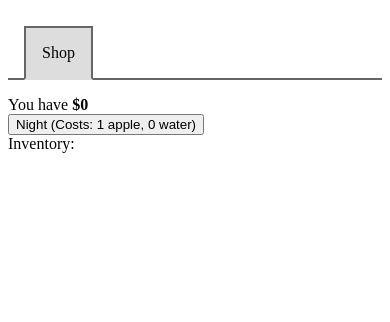
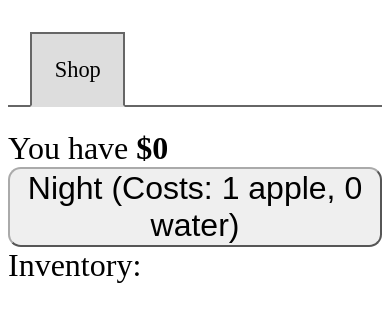
Before and after one commit to sillypantscoder/online-farm-game, a plain HTML site: page index.html in a window 390 px wide. Drawn offline with Linux system fonts and the light colour scheme; no server answers.

Commit message:
Mobile compatibility

```diff
--- a/index.html
+++ b/index.html
@@ -2,6 +2,34 @@
 <html>
 	<head>
 		<style>
+@media screen and not (any-pointer: fine) {
+	html {
+		font-size: 2em;
+	}
+	.tabs {
+		font-size: 0.7em;
+	}
+	button.clicked {
+		background-color: red;
+	}
+	button:not(.clicked) {
+		background-color: #efefef;
+		transition: background-color 1s;
+	}
+}
+button {
+	font-size: 1em;
+	border: 2px solid #AAA;
+	border-radius: 0.4em;
+	border-style: outset;
+}
+button:active {
+	border-style: inset;
+}
+button[disabled] {
+	background: #fafafa !important;
+}
+
 .inactive[data-tab] {
 	display: none;
 }
@@ -68,7 +96,7 @@
 }
 		</style>
 	</head>
-	<body>
+	<body ontouchend="event.preventDefault(); event.stopPropagation(); event.target.click(); event.target.classList.add('clicked'); requestAnimationFrame(function () { event.target.classList.remove('clicked'); });">
 		<div class="tabs">
 			<div class="tab" onclick="tab(this, this.innerText)">Shop</div>
 		</div>
```
Also changed, not shown: 1 other file.
